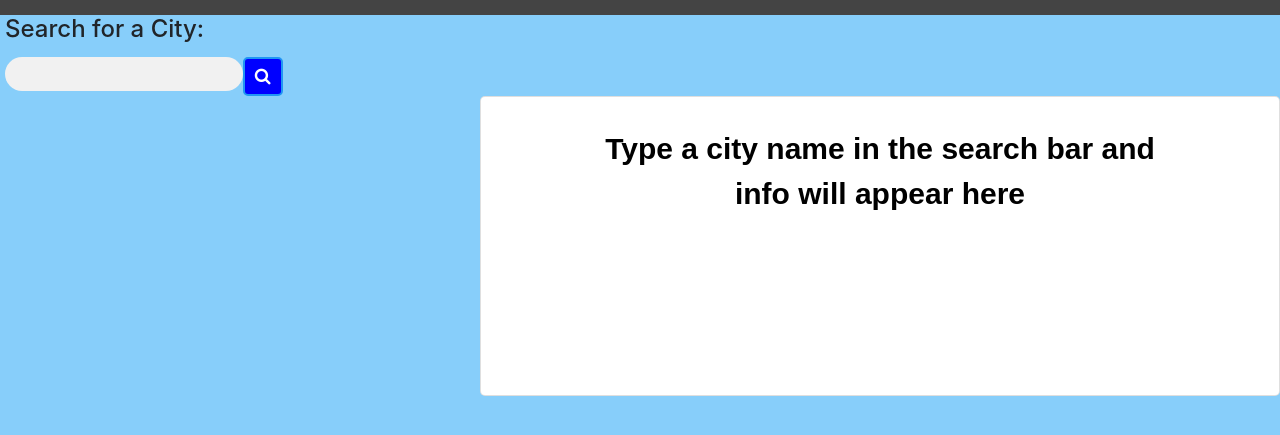
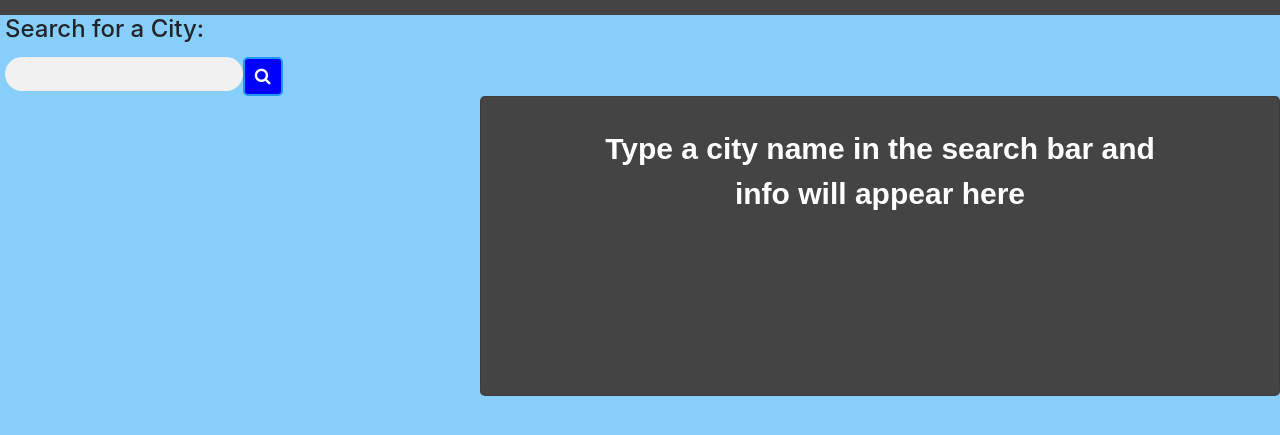
Before and after one commit to huicho510/Weather, a plain HTML site: page index.html in a window 1280 px wide. In both pictures the pointer is over the element 880 px from the left and 307 px from the top of the page. Shown: the part 61-496 px from the top of the page. Drawn offline with nearby package versions, Linux system fonts and the light colour scheme.

Commit message:
hover effect on info board to match header

```diff
--- a/assets/styles.css
+++ b/assets/styles.css
@@ -21,8 +21,13 @@ body {
   margin-right: auto;
   font-weight: bold;
   color: black;
+}
 
+#info:hover{
+  background-color: #444;
+  color:white;
 }
+
 #city {
   margin-top: 40px;
   margin-left: 5px;
```
